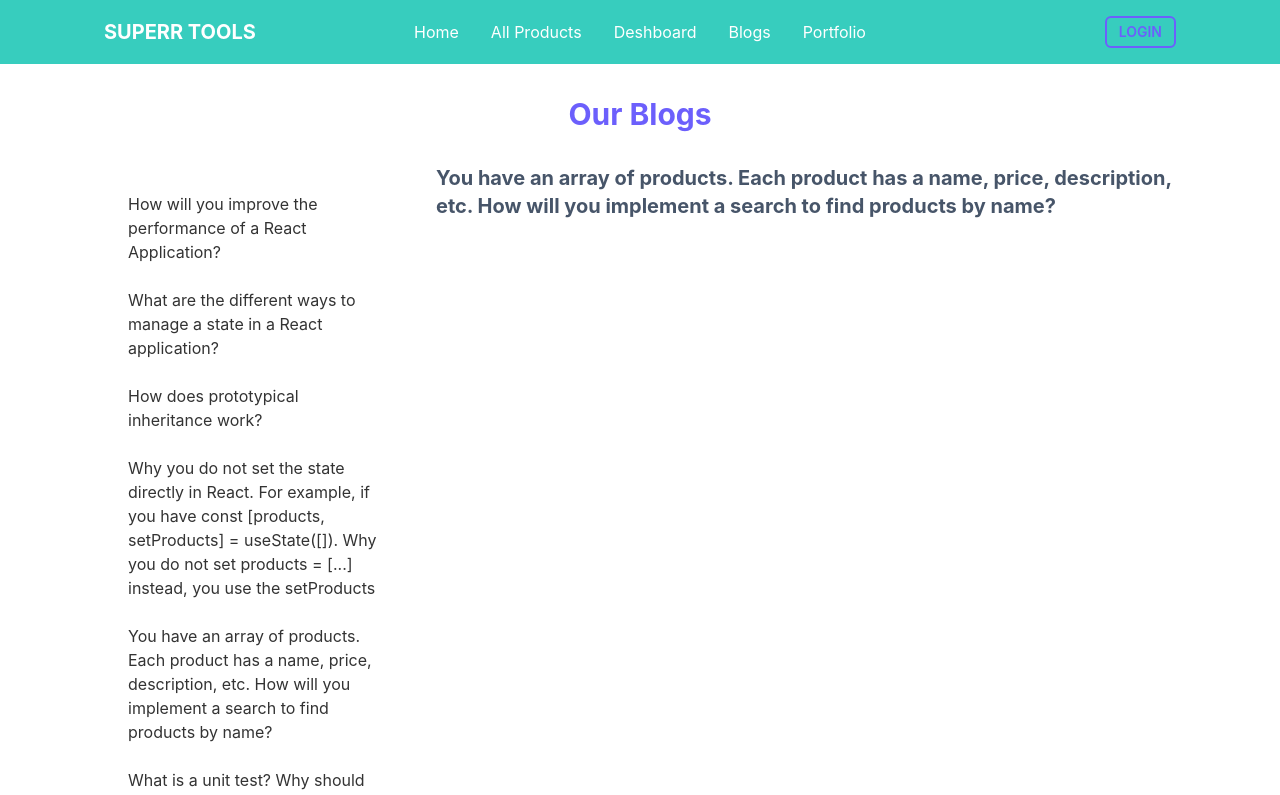
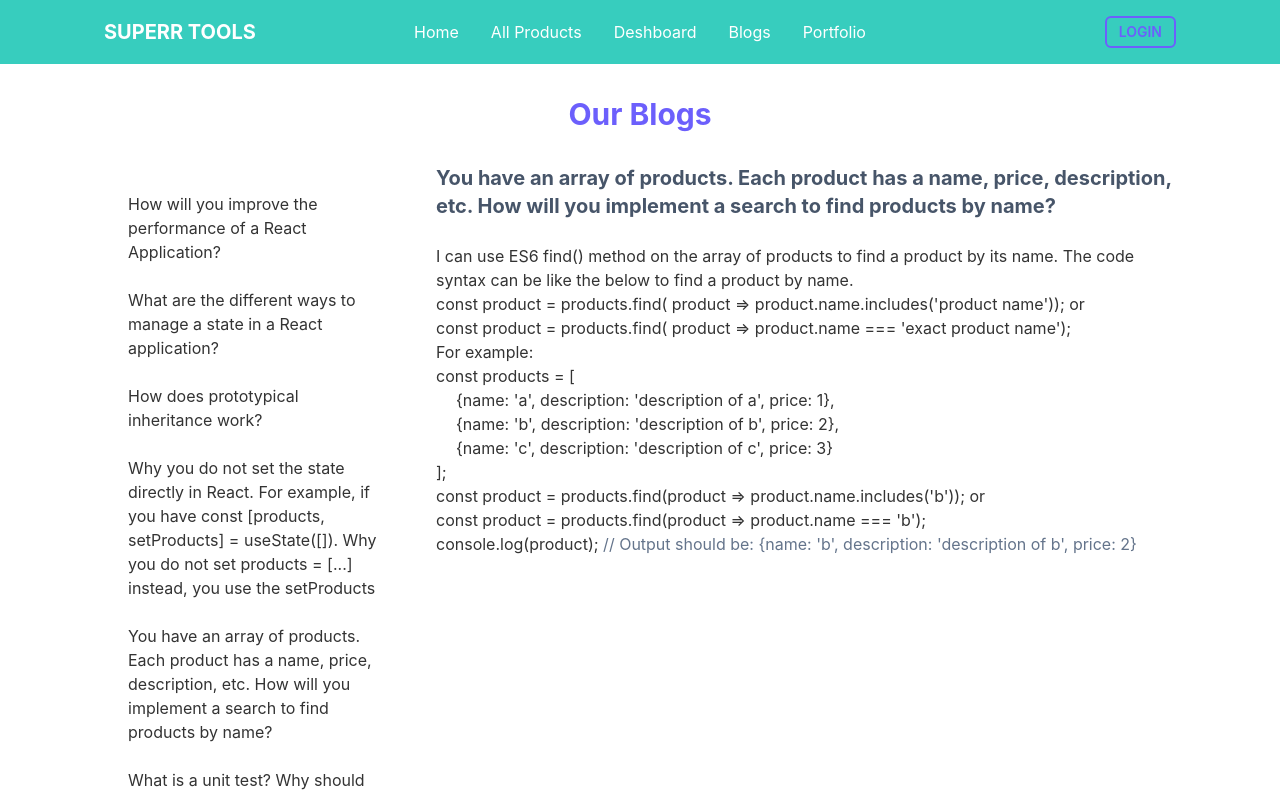
Before and after one commit to hnMurshed/superr-tools-manufacturer-website, a React (Create React App) app: page /blogs/question-5 in a window 1280 px wide. Shown: the top 795 px of the page. Built offline with nearby package versions, Linux system fonts and the light colour scheme; no server answers.

Commit message:
some bugs fix

```diff
--- a/src/App.js
+++ b/src/App.js
@@ -26,8 +26,13 @@ import Question3 from './pages/Blogs/Question3';
 import Question4 from './pages/Blogs/Question4';
 import Question5 from './pages/Blogs/Question5';
 import Question6 from './pages/Blogs/Question6';
+import useAdmin from './hooks/useAdmin';
+import { useAuthState } from 'react-firebase-hooks/auth';
+import auth from './firebase.init';
 
 function App() {
+  const [user] = useAuthState(auth);
+  const [admin] = useAdmin(user);
   return (
     <div>
       <ToastContainer />
@@ -45,12 +50,17 @@ function App() {
             <Dashboard />
           </RequireAuth>
         }>
+          {
+            admin ? <>
               <Route path='addproduct' element={<AddProduct />}></Route>
               <Route path='manageusers' element={<ManageUser />}></Route>
               <Route path='manageproducts' element={<ManageProducts />}></Route>
               <Route index element={<ManageOrder />}></Route>
+            </> : <>
               <Route index element={<MyOrders />}></Route>
               <Route path='writereview' element={<WriteReview />}></Route>
+            </>
+          }
           <Route path='myprofile' element={<MyProfile />}></Route>
         </Route>
         <Route path='login' element={<Login />}></Route>
--- a/src/pages/Blogs/Question3.js
+++ b/src/pages/Blogs/Question3.js
@@ -4,6 +4,10 @@ const Question3 = () => {
     return (
         <div>
             <h4 className="text-xl text-slate-600 font-bold mb-6">How does prototypical inheritance work?</h4>
+            <p className='mb-4'>Javascript is object oriented programming language. And Prototypical inheritance is a huge and powerful topic in Javascript. Let's cover up how does prototypical inheritance works.</p>
+            <p className='mb-4'>Every Javascript veriable has a default property named __proto__ and every Javascript function & class constructor has a default empty property called prototype and that __proto__. For example if we have string veriable called a with 'name' value(const a = 'name'), then 'name' comes from String and the String will come from Object.</p>
+
+            <p className='mb-4'>If we look at funciton object, it has default property called prototype and __proto__. __proto__ is a default object that has lots of methods and objects inside it. That's it's called as Master Object. We can set any object or method to that prototype. if we create a function name x, it's basically created from function and the function is created from the Master Object. Each of them has the default prototype property that has lots of properties and methods. So x can have access all of them to prototype chain. Whenever a property or method called, if it's available inside x it will be inherited from x, if not available it looks it up, will if it's available inside the function or not, if not finally it will look it inside the Master Object, if available the Master Object inherits the invoked property or method, if not available inherits undefined. If we create a object from x It will also have access the properties and methods defined into entire prototype chain. If any invoked property or method that doesn't available into the entire prototype chain, the prototype chain will inherit undefined. Thus, Prototypical inheritance works.</p>
         </div>
     );
 };
--- a/src/pages/Blogs/Question4.js
+++ b/src/pages/Blogs/Question4.js
@@ -5,6 +5,11 @@ const Question4 = () => {
         <div>
             <h4 className="text-xl text-slate-600 font-bold mb-6">Why you do not set the state directly in React. For example, if you have const [products, setProducts] = useState([]). Why you do not set products = [...] instead, you use the setProducts</h4>
 
+            <p className='mb-4'>If we update the state directly by doing like product = [...] instead setProducts, then UI state wont change immediately. When we update a state value with setState function, every time the state change, the component rernders and so UI state also change. But in the case of direct updating It doesn't happen like that. So we should not update a state value directly. Rather that we must need to use setState function.</p>
+            <p className='mb-4'>If we update it directly, calling the setState() afterward may just replace the update you made.</p>
+            <p className='mb-4'>When we directly update the state, it does not change this.state immediately. Instead, it creates a pending state transition, and accessing it after calling this method will only return the present value.</p>
+            <p className='mb-4'>And we will lose control of the state across all components.</p>
+
         </div>
     );
 };
--- a/src/pages/Blogs/Question5.js
+++ b/src/pages/Blogs/Question5.js
@@ -4,7 +4,22 @@ const Question5 = () => {
     return (
         <div>
             <h4 className="text-xl text-slate-600 font-bold mb-6">You have an array of products. Each product has a name, price, description, etc. How will you implement a search to find products by name?</h4>
-
+            <p>I can use ES6 find() method on the array of products to find a product by its name. The code syntax can be like the below to find a product by name.</p>
+            <div className="">
+                <p>const product = products.find( product {'=>'} product.name.includes('product name')); or</p>
+                <p>const product = products.find( product {'=>'} product.name === 'exact product name');</p>
+            </div>
+            <p>For example: </p>
+            <div className="">
+                <p>const products = [ </p>
+                <p className='ml-5'>{`{name: 'a', description: 'description of a', price: 1},`}</p>
+                <p className='ml-5'>{`{name: 'b', description: 'description of b', price: 2},`}</p>
+                <p className='ml-5'>{`{name: 'c', description: 'description of c', price: 3}`}</p>
+                <p>];</p>
+                <p>{`const product = products.find(product => product.name.includes('b'));`} or</p>
+                <p>{`const product = products.find(product => product.name === 'b');`}</p>
+                <p>console.log(product); <span className=' text-slate-500'>{`// Output should be: {name: 'b', description: 'description of b', price: 2}`}</span></p>
+            </div>
         </div>
     );
 };
--- a/src/pages/Dashboard/MyOrders.js
+++ b/src/pages/Dashboard/MyOrders.js
@@ -8,7 +8,7 @@ import CancelOrder from '../shared/CancelOrder/CancelOrder';
 import Loading from '../shared/Loading/Loading';
 
 const MyOrders = () => {
-    const [cancelOrder, setCancelOrder] = useState({});
+    const [cancelOrder, setCancelOrder] = useState(null);
 
     const navigate = useNavigate();
     const [user] = useAuthState(auth);
@@ -54,17 +54,19 @@ const MyOrders = () => {
                                 <td>${order.totalPrice}</td>
                                 <td>
                                     <button class="btn btn-secondary btn-sm mr-2">Pay</button>
-                                    <label onClick={ () => setCancelOrder(order)} htmlFor='cancelOrderModal' class="btn bg-red-300 btn-sm">Cancel</label>
+                                    <label onClick={() => setCancelOrder(order)} htmlFor='cancelOrderModal' class="btn bg-red-300 btn-sm">Cancel</label>
                                 </td>
                             </tr>)
                         }
                     </tbody>
                 </table>
             </div>
-            <CancelOrder
-                cancelOrder={cancelOrder}
-                refetch={refetch}
-            ></CancelOrder>
+            {
+                cancelOrder && <CancelOrder
+                    cancelOrder={cancelOrder}
+                    refetch={refetch}
+                ></CancelOrder>
+            }
         </div>
     );
 };
--- a/src/pages/Dashboard/MyProfile.js
+++ b/src/pages/Dashboard/MyProfile.js
@@ -76,11 +76,11 @@ const MyProfile = () => {
                     <div className={`${edit ? 'hidden' : 'flex'} items-start gap-5`}>
                         <div>
                             <p className='font-bold mt-2'>Full Name</p>
-                            <span>{userProfile.profile.name ? userProfile.profile.name : user.displayName}</span>
+                            <span>{userProfile ? userProfile.profile.name : user.displayName}</span>
                             <p className='font-bold mt-2'>Email Adress</p>
                             <span>{user.email}</span>
                             <p className='font-bold mt-2'>Phone</p>
-                            <span>{userProfile.profile.phone ? userProfile.profile.phone : ''}</span>
+                            <span>{userProfile ? userProfile.profile.phone : 'null'}</span>
                         </div>
                     </div>
                     <div className={`w-full ${edit ? 'block' : 'hidden'}`}>
--- a/src/pages/Dashboard/WriteReview.js
+++ b/src/pages/Dashboard/WriteReview.js
@@ -37,6 +37,16 @@ const WriteReview = () => {
                     })} />
                     {errors.email?.type === 'required' && <p className='text-red-400'>{errors.email.message}</p>}
                 </div>
+                <div className="mb-3">
+                    <label htmlFor="rating">Rating</label>
+                    <div class="rating">
+                        <input type="radio" name="rating-2" class="mask mask-star-2 bg-orange-400" />
+                        <input type="radio" name="rating-2" class="mask mask-star-2 bg-orange-400" checked />
+                        <input type="radio" name="rating-2" class="mask mask-star-2 bg-orange-400" />
+                        <input type="radio" name="rating-2" class="mask mask-star-2 bg-orange-400" />
+                        <input type="radio" name="rating-2" class="mask mask-star-2 bg-orange-400" />
+                    </div>
+                </div>
                 <div className='mb-3'>
                     <label htmlFor="reviewTitle">Review Title</label>
                     <input type='text' id='reviewTitle' placeholder='Give your reveiw a title' className=' w-full border p-2' {...register("reviewTitle", {
```
Lines whose indentation alone changed are shown as unchanged.
